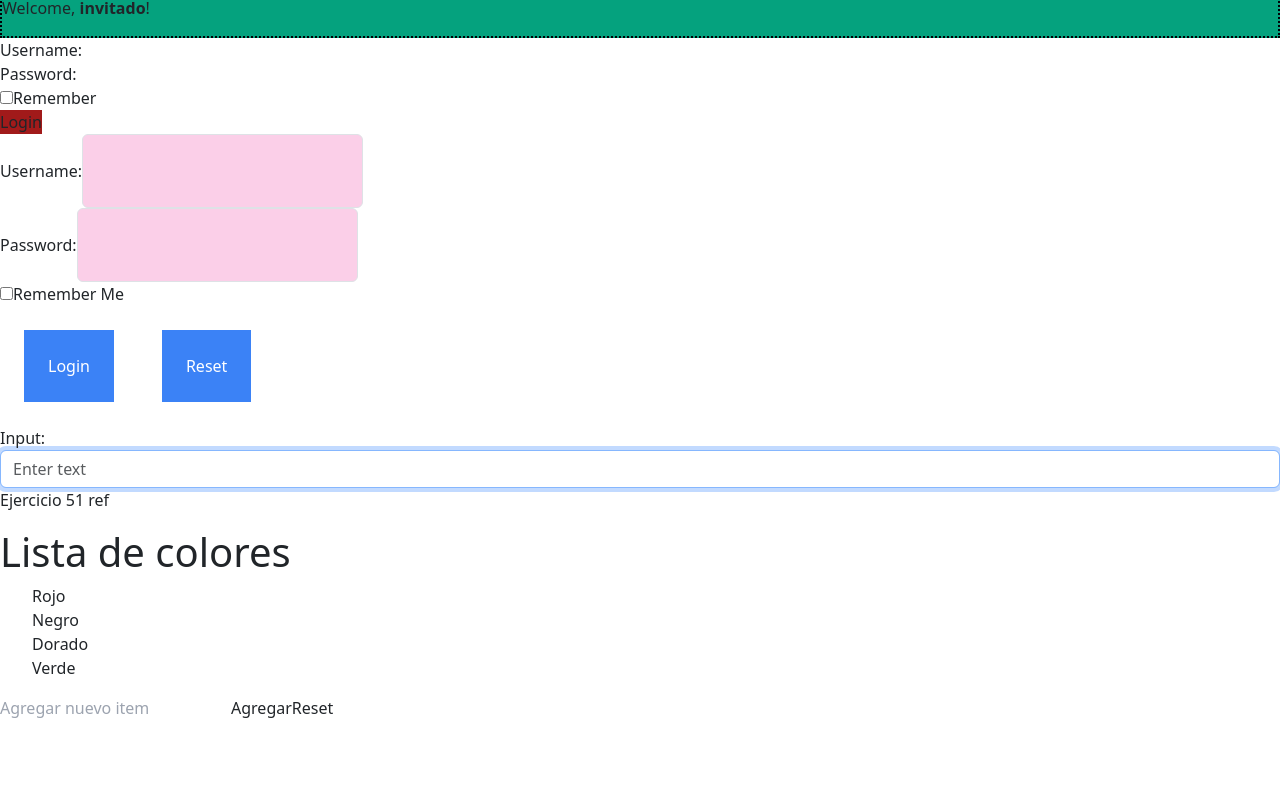
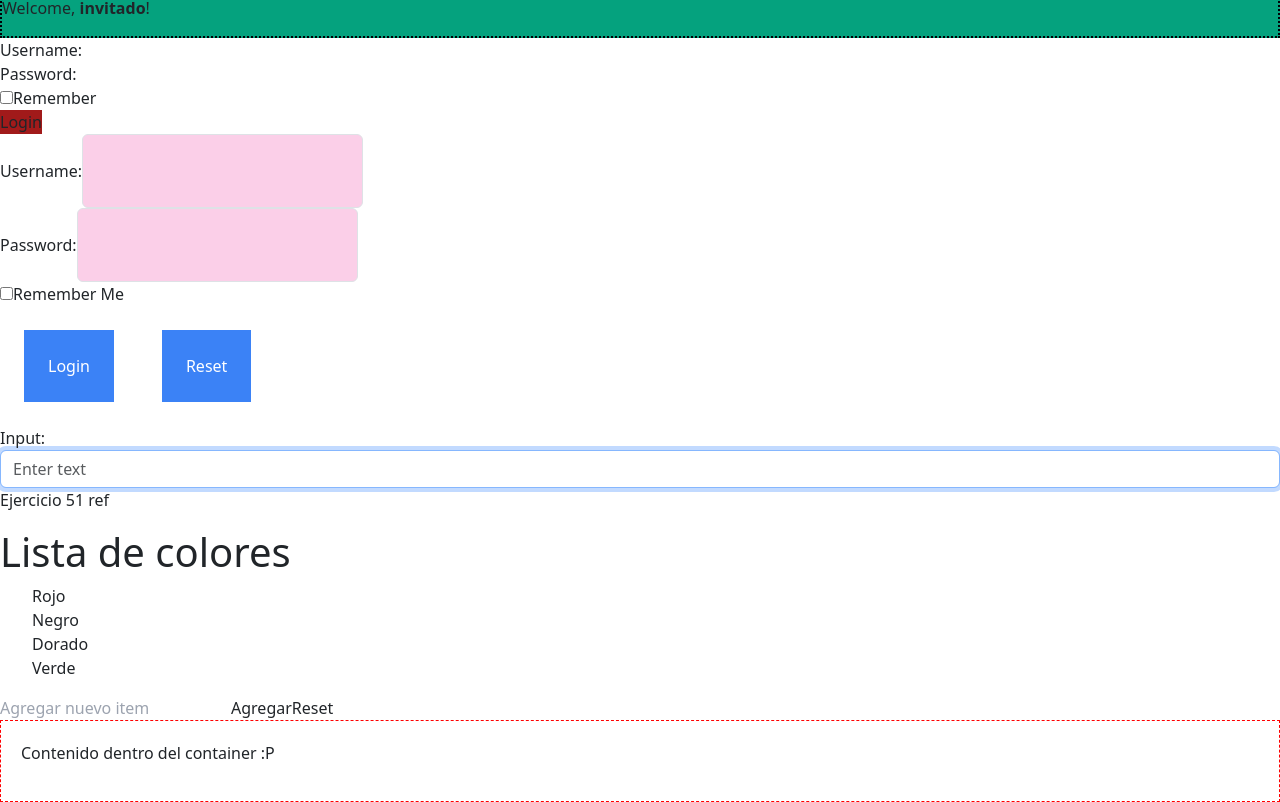
Before and after one commit to SalazarWilmer/EjerciciosDevelhope, a React (Vite) app in the folder REACT-WILMER/proyecto-vite/vite-project/: page / in a window 1280 px wide. Shown: the part 1040-1842 px from the top of the page. Before the commit the page ends 1760 px from the top, so only its background shows below. Built offline with nearby package versions, Linux system fonts and the light colour scheme.

Commit message:
Ejercicio Component Composition 67

```diff
--- a/REACT-WILMER/proyecto-vite/vite-project/src/App.jsx
+++ b/REACT-WILMER/proyecto-vite/vite-project/src/App.jsx
@@ -13,7 +13,8 @@ import UncontrolledLogin from "./Ejercicios/UncontrolledLogin";
 import FocusableInput from "./Ejercicios/FocusableInput";
 import FirstMount from "./Ejercicios/FirstMount";
 import Colors from "./Ejercicios/Colors";
-import TodoList from "./Ejercicios/TodoList"
+import TodoList from "./Ejercicios/TodoList";
+import Container from "./Ejercicios/Container"
 function App() {
   const handleLogin = (userData) => {
     console.log("Login data:", userData);
@@ -56,6 +57,9 @@ function App() {
       <h1>Lista de colores</h1>
       <Colors items={colorList} />
       <TodoList />
+      <Container>
+      <p>Contenido dentro del container :P</p>
+    </Container>
     </div>
   );
 }
--- /dev/null
+++ b/REACT-WILMER/proyecto-vite/vite-project/src/Ejercicios/Container.jsx
@@ -0,0 +1,7 @@
+import React from "react";
+import "../styles/index.scss"
+
+const Container = ({ children }) => {
+  return <div className="container-co">{children}</div>;
+};
+export default Container;
--- a/REACT-WILMER/proyecto-vite/vite-project/src/Ejercicios/UncontrolledLogin.jsx
+++ b/REACT-WILMER/proyecto-vite/vite-project/src/Ejercicios/UncontrolledLogin.jsx
@@ -1,4 +1,5 @@
 import React, { useRef } from "react";
+
 
 const UncontrolledLogin = ({ onLogin }) => {
   const usernameRef = useRef(null);
--- a/REACT-WILMER/proyecto-vite/vite-project/src/styles/index.scss
+++ b/REACT-WILMER/proyecto-vite/vite-project/src/styles/index.scss
@@ -30,3 +30,9 @@
       color: #111232;
     }
   }
+
+  .container-co{
+    padding: 20px;
+    border: 1px dashed red;
+    background-color: white;
+  }
```
